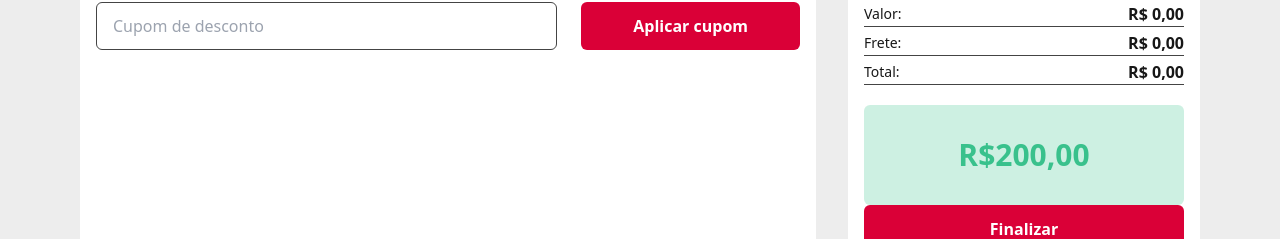
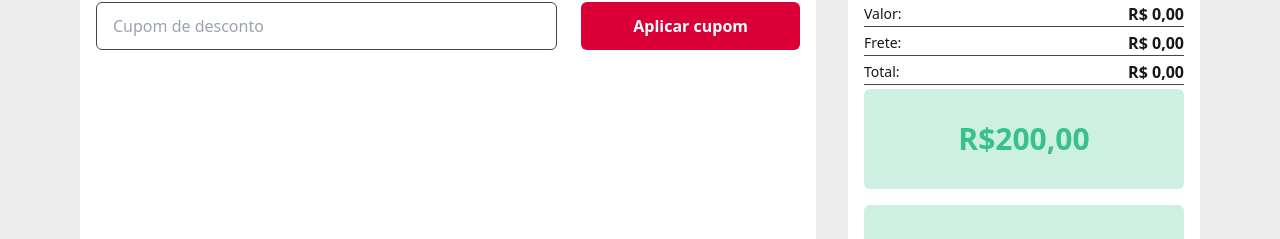
Before and after one commit to gabrielh-silvestre/online-store, a Next.js app: page /cart in a window 1280 px wide. Shown: the part 178-417 px from the top of the page. Built offline with nearby package versions, Linux system fonts and the light colour scheme; no server answers.

Commit message:
feat(Bill): add FinalPrice in component

```diff
--- a/src/components/Bill/index.tsx
+++ b/src/components/Bill/index.tsx
@@ -3,7 +3,7 @@ import { useSelector } from 'react-redux';
 
 import { RootState } from '../../store';
 
-import { BillInfo, BillValue } from './styles';
+import { BillInfo, BillValue, FinalPrice } from './styles';
 
 interface billState {
   price: number;
@@ -38,6 +38,7 @@ export function Bill() {
 
   return (
     <>
+      <div>
         <BillInfo>
           Valor: <BillValue>{formatPrice(bill.price)}</BillValue>
         </BillInfo>
@@ -47,6 +48,9 @@ export function Bill() {
         <BillInfo>
           Total: <BillValue>{formatPrice(bill.total)}</BillValue>
         </BillInfo>
+      </div>
+
+      <FinalPrice>R$200,00</FinalPrice>
     </>
   );
 }
--- a/src/components/Bill/styles.ts
+++ b/src/components/Bill/styles.ts
@@ -17,3 +17,17 @@ export const BillInfo = tw.p`
 export const BillValue = tw.strong`
   text-base
 `;
+
+export const FinalPrice = tw.h3`
+  p-8
+
+  font-bold
+  text-center
+  text-3xl
+  text-green
+
+  bg-green
+  bg-opacity-25
+
+  rounded-md
+`;
```
Lines whose indentation alone changed are shown as unchanged.
